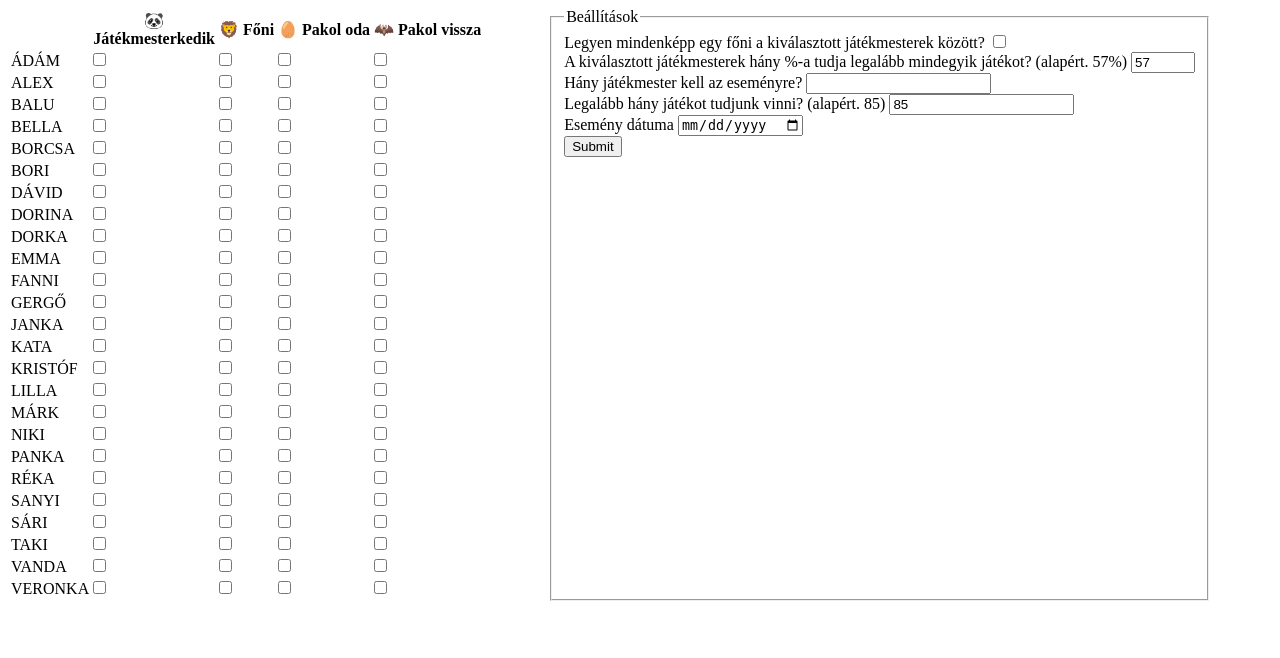
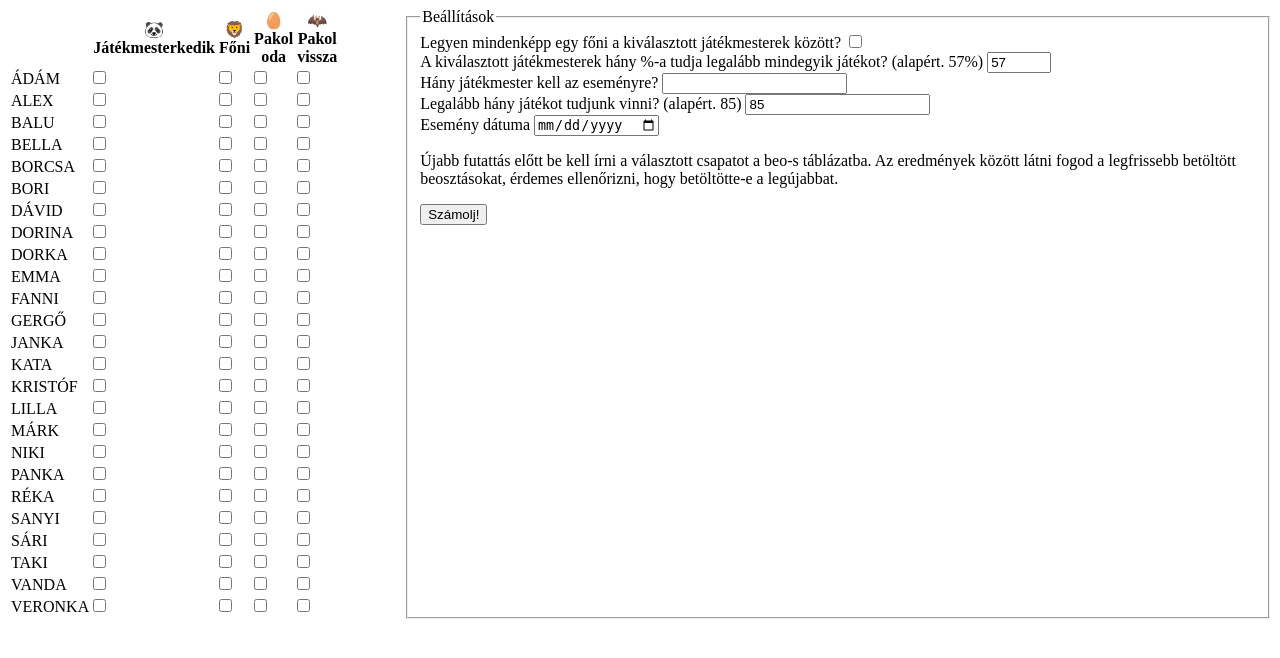
Before and after one commit to ksm1990/jatszohaz-algo, a Flask app: page / in a window 1280 px wide. Shown: the top 658 px of the page. Run offline with Flask 3, Linux system fonts and the light colour scheme; some libraries are stand-ins or nearby versions.

Commit message:
add short manual

```diff
--- a/templates/partials/name-selector.html
+++ b/templates/partials/name-selector.html
@@ -95,7 +95,9 @@
                 <label for="event-date">Esemény dátuma</label>
                 <input type="date" name="event-date" id="event-date" required/>
             </div>
-            <button>Submit</button>
+            <p>Újabb futattás előtt be kell írni a választott csapatot a beo-s táblázatba.
+                Az eredmények között látni fogod a legfrissebb betöltött beosztásokat, érdemes ellenőrizni, hogy betöltötte-e a legújabbat.</p>
+            <button>Számolj!</button>
             <p id="loading" class="htmx-indicator">Loading...</p>
         </fieldset>
 
```
